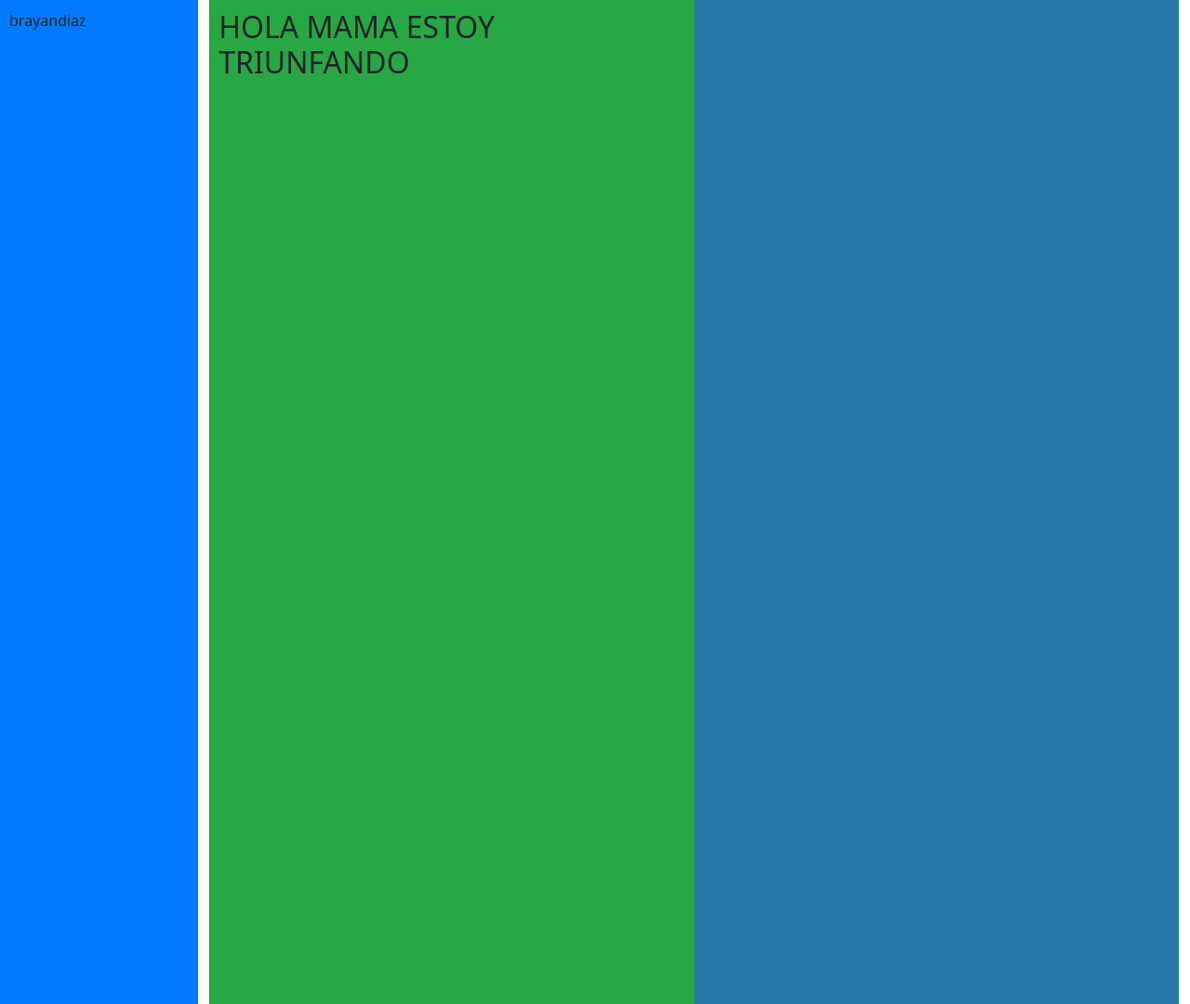
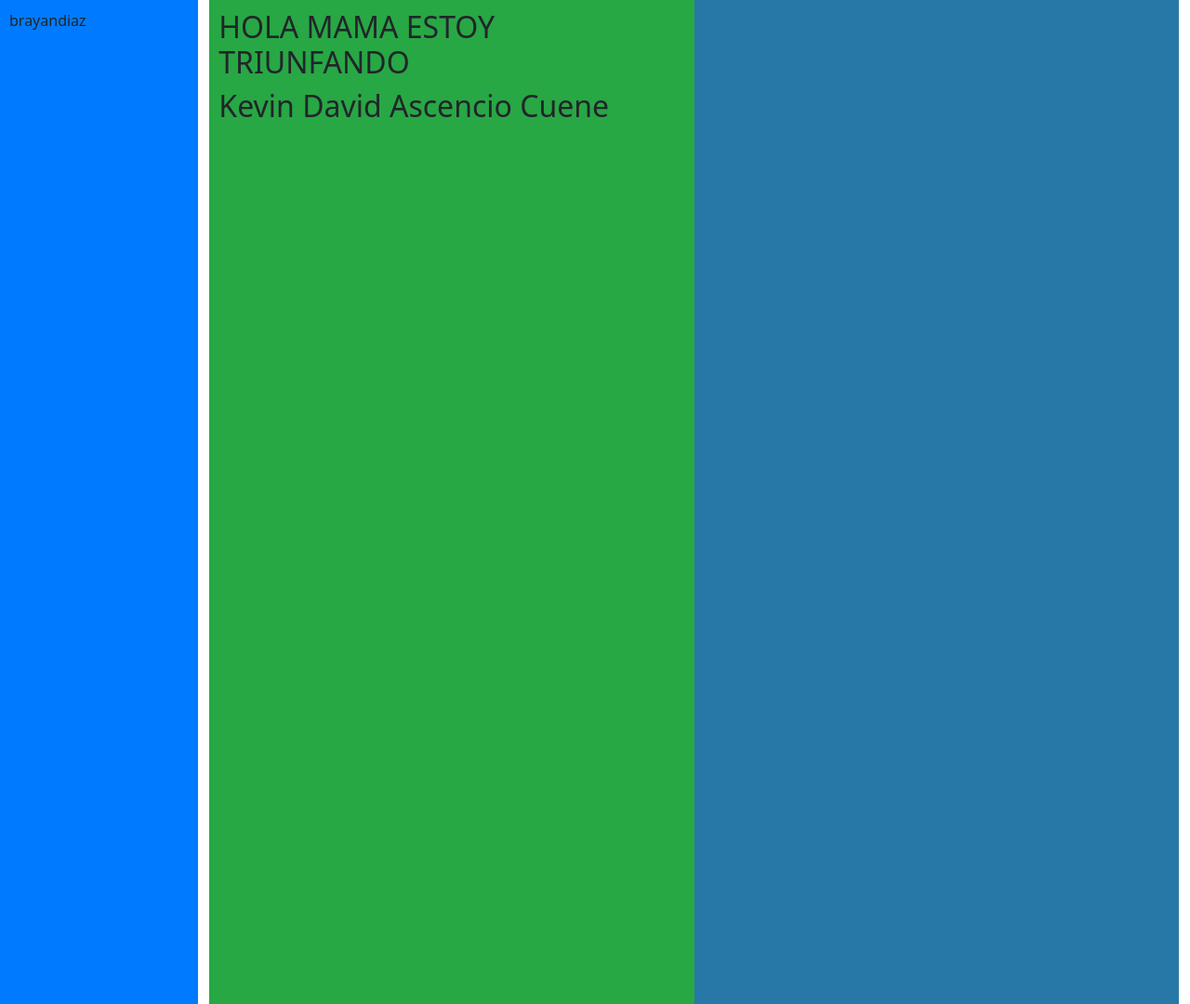
Before and after one commit to pacgrafica/instagram2995992, a plain HTML site: page index.html in a window 1280 px wide. Shown: the whole page at 93% size. Drawn offline with nearby package versions, Linux system fonts and the light colour scheme.

Commit message:
Escribi mi nombre en la caja 3

```diff
--- a/index.html
+++ b/index.html
@@ -20,6 +20,7 @@
                     <div id="caja2" class="columna d-xs-block d-md-none d-lg-none d-xl-none d-xxl-none"></div>
                     <div id="caja3" class="columna col-12 col-md-12 col-lg-12 col-xl-6 col-xxl-6">
                         <h2>HOLA MAMA ESTOY TRIUNFANDO</h2>
+                        <h2>Kevin David Ascencio Cuene</h2>
                     </div>
                     <div id="caja33" class="columna col-12 d-md-none d-lg-none d-xl-block col-xl-6 col-xxl-6"></div>
                 </div>
```
